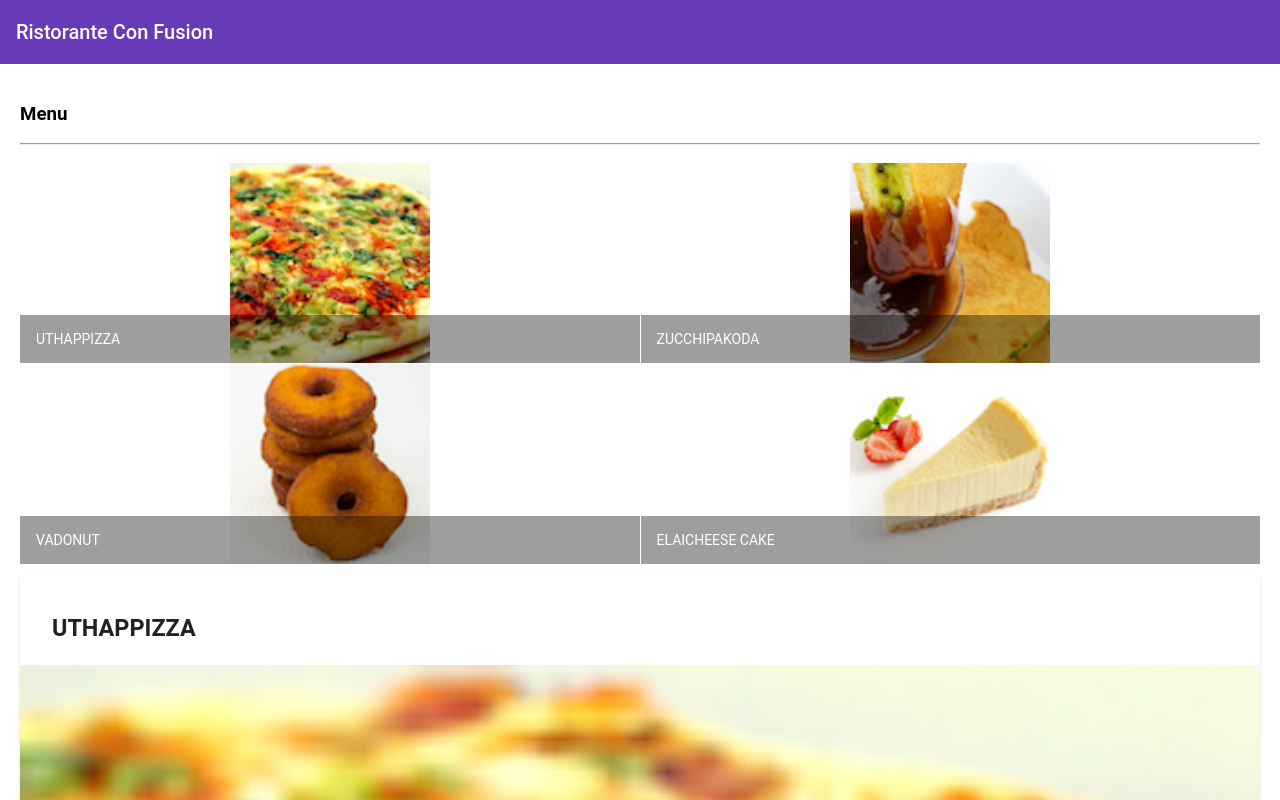
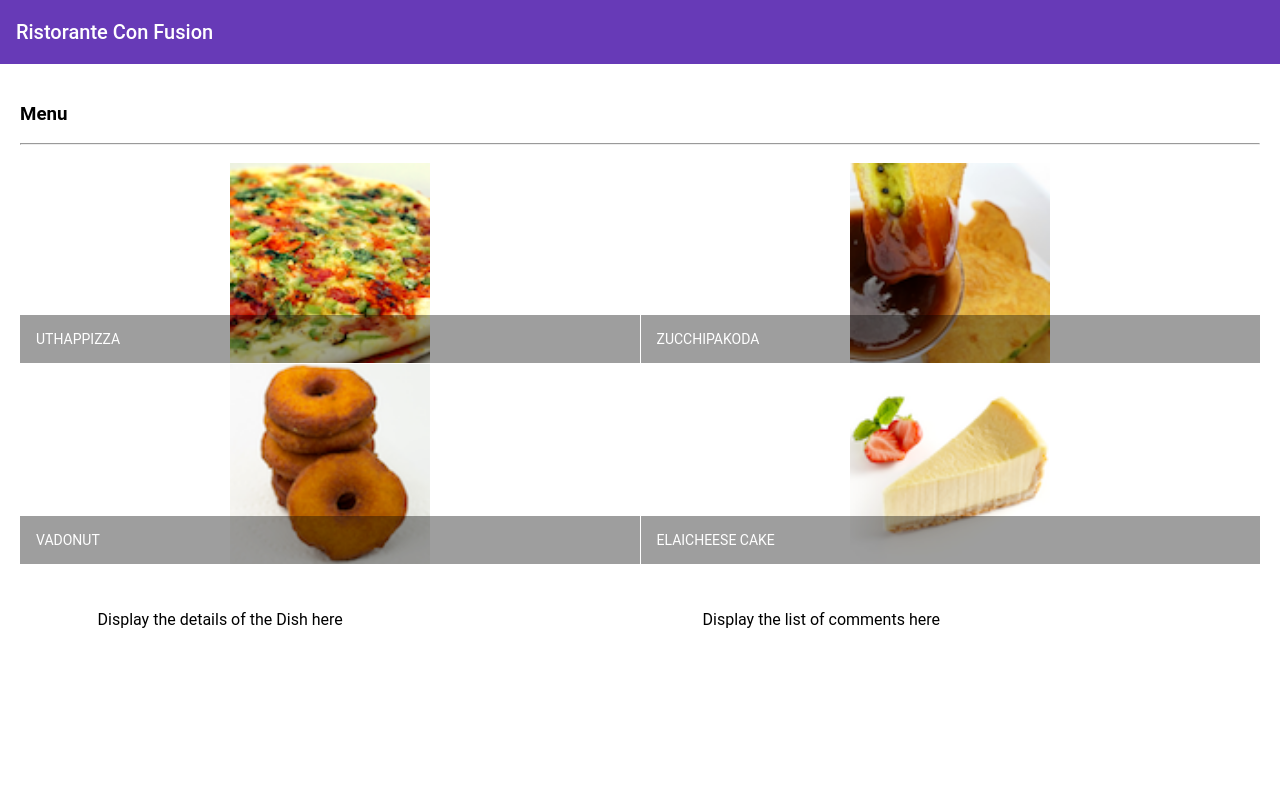
Before and after one commit to dbrunner-artiso/Restaurante-conFusion, an Angular app: page / in a window 1280 px wide. Shown: the top 800 px of the page. Built offline with nearby package versions, Linux system fonts and the light colour scheme.

Commit message:
Week1Task1

```diff
--- a/src/app/app.module.ts
+++ b/src/app/app.module.ts
@@ -11,11 +11,13 @@ import { MatListModule } from '@angular/material/list';
 import { MatToolbarModule } from '@angular/material/toolbar';
 import { MenuComponent } from './menu/menu.component';
 import { NgModule } from '@angular/core';
+import { DishdetailComponent } from './dishdetail/dishdetail.component';
 
 @NgModule({
   declarations: [
     AppComponent,
-    MenuComponent
+    MenuComponent,
+    DishdetailComponent
   ],
   imports: [
     BrowserModule,
--- /dev/null
+++ b/src/app/dishdetail/dishdetail.component.html
@@ -0,0 +1,17 @@
+<div class="container"
+    fxLayout="row"
+    fxLayout.sm="column"
+    fxLayout.xs="column"
+    fxLayoutAlign.gt-md="space-around center"
+    fxLayoutGap="10px"
+    fxLayoutGap.xs="0">
+
+  <div fxFlex="40">
+    <p>Display the details of the Dish here</p>
+  </div>
+
+  <div fxFlex="40">
+    <p>Display the list of comments here</p>
+  </div>
+
+</div>
--- /dev/null
+++ b/src/app/dishdetail/dishdetail.component.ts
@@ -0,0 +1,15 @@
+import { Component, OnInit } from '@angular/core';
+
+@Component({
+  selector: 'app-dishdetail',
+  templateUrl: './dishdetail.component.html',
+  styleUrls: ['./dishdetail.component.scss']
+})
+export class DishdetailComponent implements OnInit {
+
+  constructor() { }
+
+  ngOnInit() {
+  }
+
+}
--- a/src/app/menu/menu.component.html
+++ b/src/app/menu/menu.component.html
@@ -24,14 +24,15 @@
   </div>
 
   <div fxFlex *ngIf="selectedDish">
-    <mat-card>
+    <app-dishdetail></app-dishdetail>
+    <!-- <mat-card>
       <mat-card-header>
         <mat-card-title>
           <h3>{{selectedDish.name | uppercase}}</h3>
         </mat-card-title>
 
       </mat-card-header>
-      <img mat-card-image src={{selectedDish.image}} alt={{selectedDish.name}}/>
+      <img width="200px" mat-card-image src={{selectedDish.image}} alt={{selectedDish.name}}/>
       <mat-card-content>
         <p>{{selectedDish.description}}</p>
       </mat-card-content>
@@ -39,7 +40,7 @@
         <button mat-button>LIKE</button>
         <button mat-button>SHARE</button>
       </mat-card-actions>
-    </mat-card>
+    </mat-card> -->
   </div>
 
 </div>
```
Also changed, not shown: src/app/dishdetail/dishdetail.component.scss (added), 1 other file (tests, documents, lock files or other folders).
